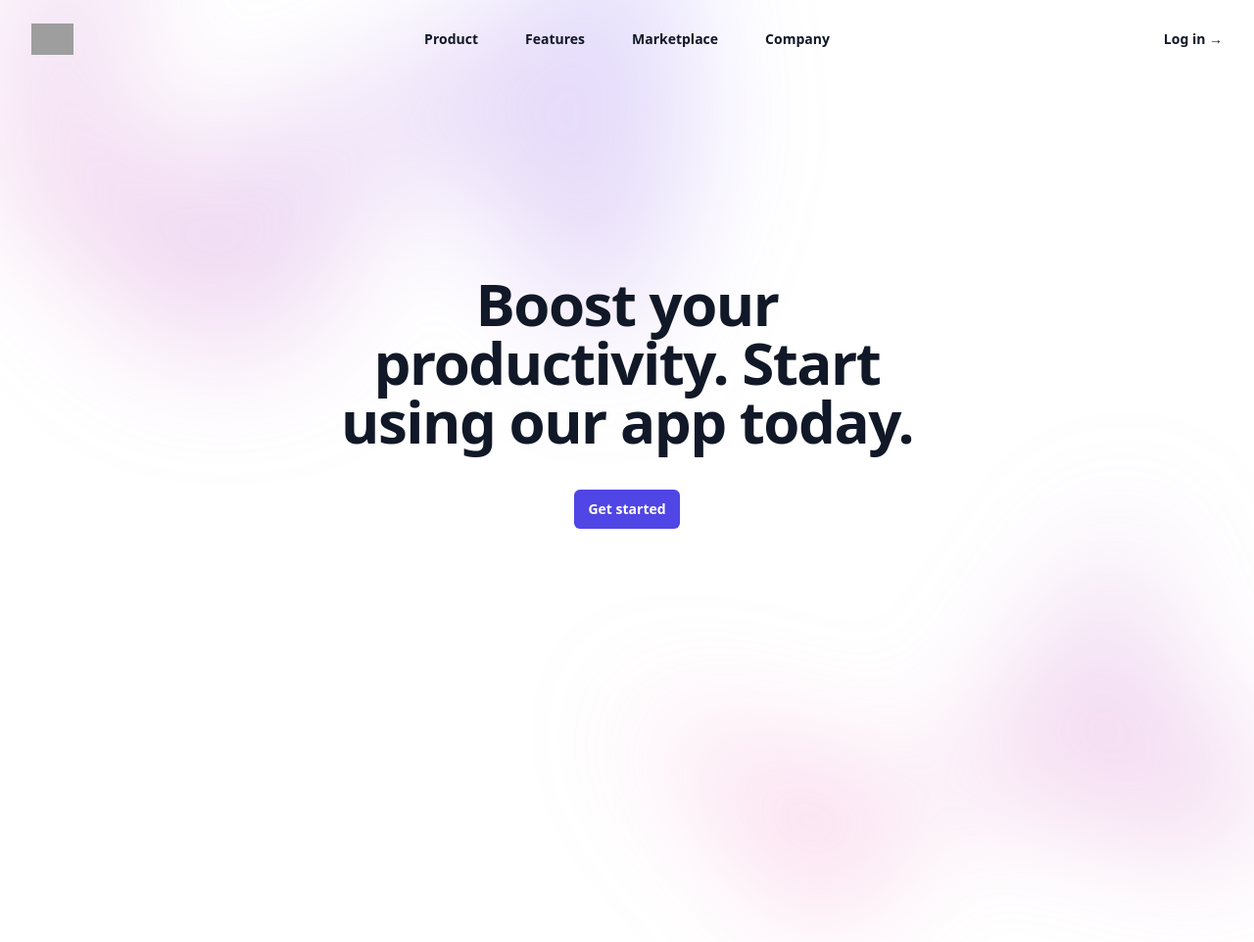
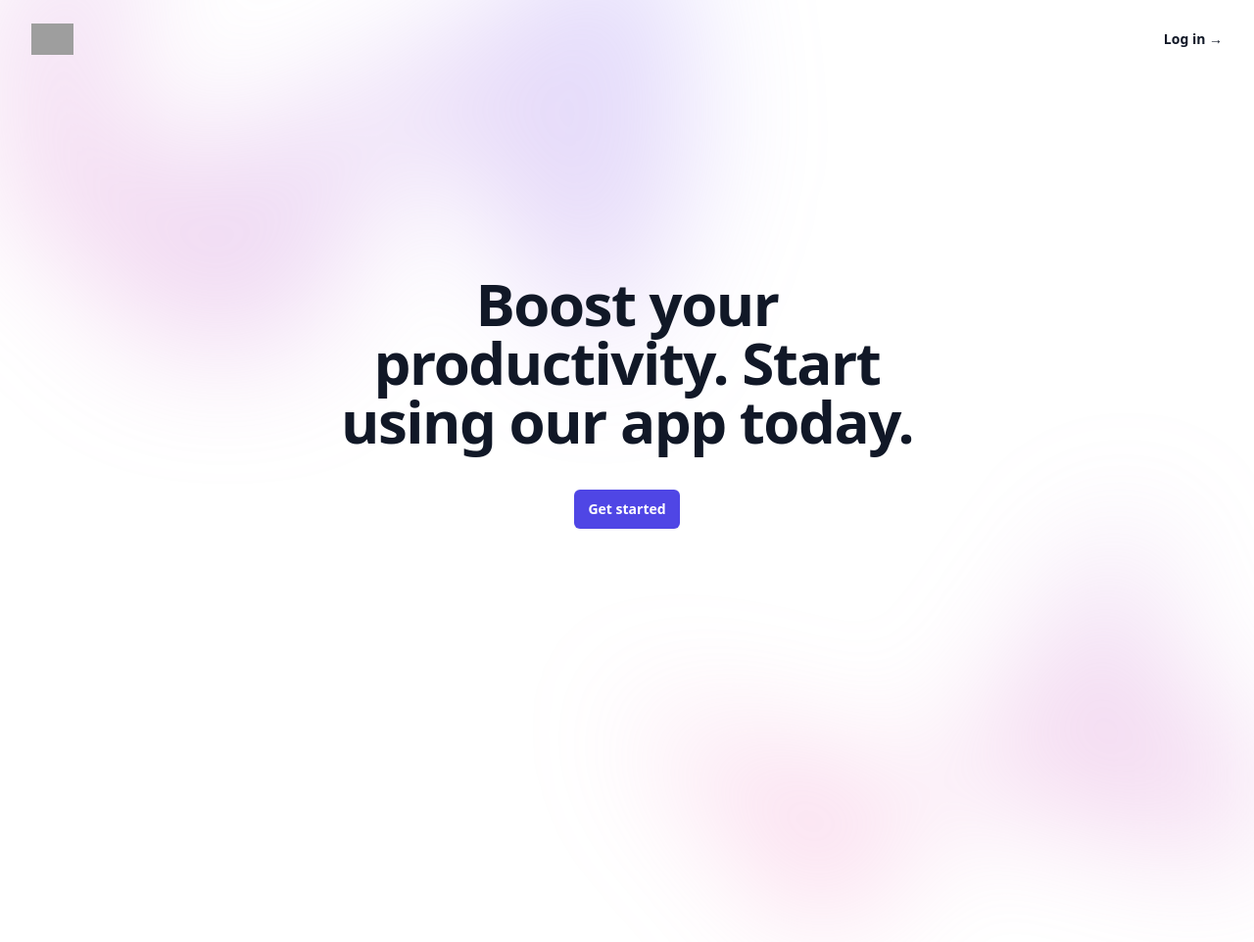
Before and after one commit to abdullah-900/simple-website-oop, a PHP site: page / in a window 1280 px wide. Shown: the whole page at 98% size. Run offline with PHP 8.4, Linux system fonts and the light colour scheme; some libraries are stand-ins or nearby versions; grey boxes are pictures that could not be loaded.

Commit message:
removed unused links

```diff
--- a/app/Views/homepage.php
+++ b/app/Views/homepage.php
@@ -24,12 +24,6 @@
             <path stroke-linecap="round" stroke-linejoin="round" d="M3.75 6.75h16.5M3.75 12h16.5m-16.5 5.25h16.5" />
           </svg>
         </button>
-      </div>
-      <div class="hidden lg:flex lg:gap-x-12">
-        <a href="#" class="text-sm/6 font-semibold text-gray-900">Product</a>
-        <a href="#" class="text-sm/6 font-semibold text-gray-900">Features</a>
-        <a href="#" class="text-sm/6 font-semibold text-gray-900">Marketplace</a>
-        <a href="#" class="text-sm/6 font-semibold text-gray-900">Company</a>
       </div>
       <div class="hidden lg:flex lg:flex-1 lg:justify-end">
         <a href="/Login" class="text-sm/6 font-semibold text-gray-900">Log in <span aria-hidden="true">&rarr;</span></a>
```
